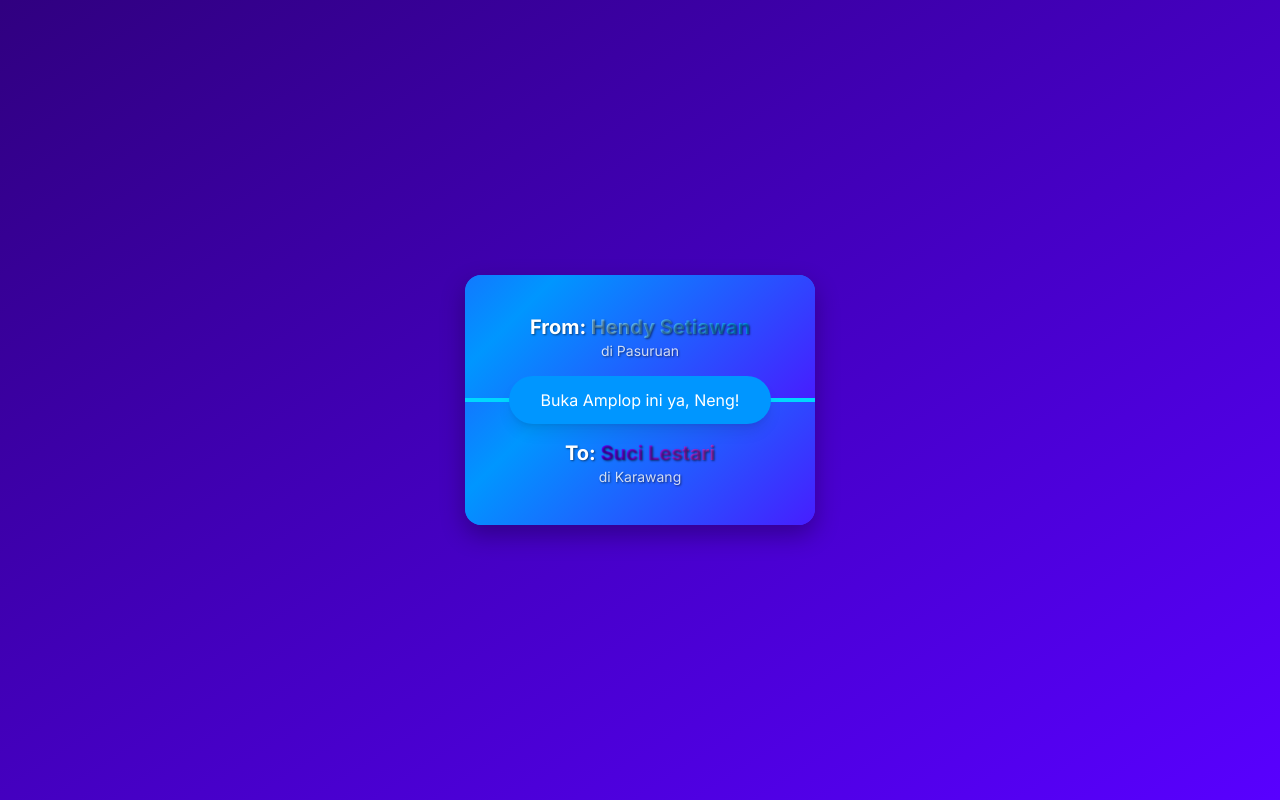
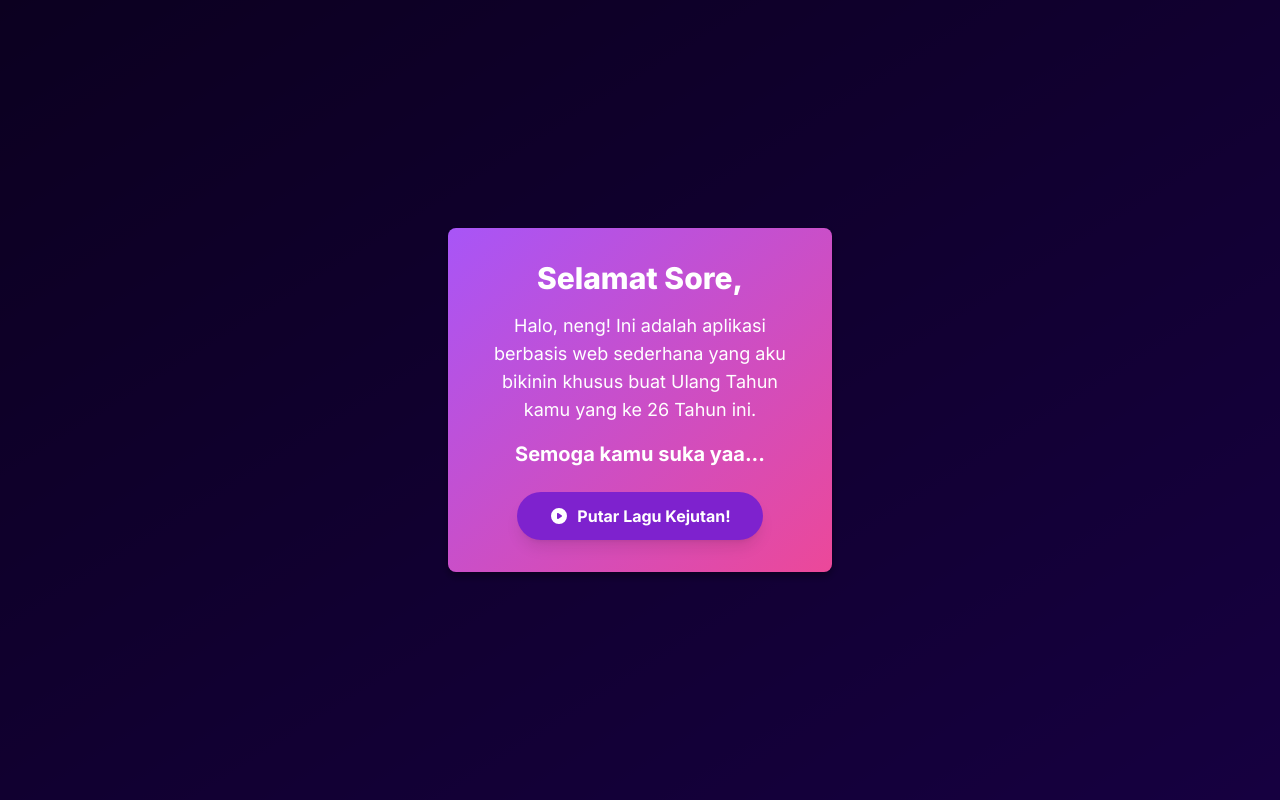
Before and after one commit to HendySetiawan/ultahsuci, a React (Create React App) app: page / in a window 1280 px wide. Built offline with nearby package versions, Linux system fonts and the light colour scheme.

Commit message:
feast: Implementasi teks konten kartu, perbaikan alur amplop, dan scrollbar

```diff
--- a/src/App.css
+++ b/src/App.css
@@ -6,6 +6,46 @@
           }
 
           /* General Animations */
+
+          /* Animasi Teks untuk miniPLayer awal */
+@keyframes pulse-fast {
+  0%, 100% { opacity: 1; }
+  50% { opacity: 0.5; }
+}
+
+.animate-pulse-fast {
+  animation: pulse-fast 1s cubic-bezier(0.4, 0, 0.6, 1) infinite;
+}
+
+          /* Animasi untuk pop-up agar muncul dari bawah */
+@keyframes fadeInUp {
+  from {
+    opacity: 0;
+    transform: translateY(20px);
+  }
+  to {
+    opacity: 1;
+    transform: translateY(0);
+  }
+}
+.animate-fadeInUp {
+  animation: fadeInUp 0.5s ease-out forwards;
+}
+/* Animasi Fade Out untuk Pop-up */
+@keyframes fadeOut {
+  from {
+    opacity: 1;
+    transform: translateY(0);
+  }
+  to {
+    opacity: 0;
+    transform: translateY(-20px); /* Sedikit bergerak ke atas saat fade out */
+  }
+}
+
+.fade-out {
+  animation: fadeOut 0.5s ease-out forwards;
+}
           /* Menggunakan revealContent untuk semua elemen yang muncul secara berurutan */
           @keyframes revealContent {
             from { transform: translateY(50px); opacity: 0; }
@@ -275,7 +315,6 @@
             transform: scale(1.02); /* Efek sedikit membesar saat expanded */
             box-shadow: 0 10px 20px rgba(0, 0, 0, 0.6); /* Shadow lebih kuat saat expanded */
             height: auto !important; /* Biarkan konten menentukan tinggi */
-            max-height: 500px; /* Batas tinggi untuk transisi */
             transition: all 0.5s ease-in-out; /* Transisi lebih lambat saat expand */
             z-index: 2; /* Kartu yang terbuka di atas yang lain */
           }
@@ -292,18 +331,46 @@
             max-height: 0;
             opacity: 0;
             overflow: hidden;
-            transition: max-height 0.5s ease-in-out, opacity 0.3s ease-in-out;
+            transition: max-height 0.5s ease-in-out, opacity 0.3s ease-in-out, padding-top 0.5s ease-out;
             margin-top: 0;
-            padding-top: 0;
+            padding-top: 1.5rem;
           }
 
           .card-base.expanded .card-content {
             max-height: 600px; /* Cukup tinggi untuk semua konten */
             opacity: 1;
             margin-top: 1rem;
-            padding-top: 1rem;
+            padding-top: 1.5rem;
             border-top: 1px solid rgba(255, 255, 255, 0.1); /* Garis pemisah konten yang lebih halus */
+            overflow-y: auto;
+            padding-right: 10px;
+            padding-bottom: 20px;
           }
+
+          /* Style untuk scrollbar (Webkit - Chrome, Safari) */
+.card-base.expanded .card-content::-webkit-scrollbar {
+  width: 8px; /* Lebar scrollbar */
+}
+
+.card-base.expanded .card-content::-webkit-scrollbar-track {
+  background-color: rgba(0, 0, 0, 0.1); /* Warna track */
+  border-radius: 4px;
+}
+
+.card-base.expanded .card-content::-webkit-scrollbar-thumb {
+  background-color: #5800FF; /* Warna thumb (pegangan scroll) */
+  border-radius: 4px;
+}
+
+.card-base.expanded .card-content::-webkit-scrollbar-thumb:hover {
+  background-color: #300080; /* Warna thumb saat di-hover */
+}
+
+/* Style untuk scrollbar (Firefox) */
+.card-base.expanded .card-content {
+  scrollbar-width: thin;
+  scrollbar-color: #5800FF rgba(0, 0, 0, 0.1);
+}
 
           /* Card Gradient Colors */
           .card-gradient-1 {
--- a/src/App.js
+++ b/src/App.js
@@ -13,8 +13,19 @@ const App = () => {
   const [showSparkleBurst, setShowSparkleBurst] = useState(false);
   // State untuk mengelola apakah konten surat sedang fade out
   const [isRevealedContentFadingOut, setIsRevealedContentFadingOut] = useState(false);
+  // State untuk mengelola visibilitas pop-up pembuka
+  const [showGreetingPopup, setShowGreetingPopup] = useState(true); // Set true agar muncul pertama kali
+  // State baru untuk mengontrol animasi fade out pop-up
+  const [isPopupFadingOut, setIsPopupFadingOut] = useState(false);
   // Referensi untuk elemen audio agar bisa diatur secara programatis
   const audioRef = useRef(null);
+
+  // === STATE BARU UNTUK PLAN B ===
+  // State untuk mengontrol apakah tombol "Oke, Lanjutt..." sudah bisa ditampilkan/diklik
+  const [showProceedButton, setShowProceedButton] = useState(false);
+  // State untuk mengontrol apakah lagu sedang diputar (untuk mengubah teks tombol play)
+  const [isMusicPlaying, setIsMusicPlaying] = useState(false);
+  // ==============================
 
   // Data untuk galeri foto (akan digunakan di Kartu Galeri Foto)
   const galleryPhotos = [
@@ -54,8 +65,9 @@ const App = () => {
     setExpandedCardId(expandedCardId === cardId ? null : cardId);
   };
 
-  // Fungsi untuk memulai animasi amplop dan memutar lagu
+  // Fungsi untuk memulai animasi amplop
   const handleOpenEnvelope = () => {
+    console.log("handleOpenEnvelope dipanggil."); // Log
     setIsEnvelopeOpen(true);
 
     // Jadwalkan sparkle burst untuk muncul setelah konten surat terlihat sepenuhnya
@@ -74,33 +86,89 @@ const App = () => {
     // Konten utama microsite muncul setelah total durasi
     setTimeout(() => {
       setShowMainContent(true);
-      if (audioRef.current) {
-        // Memutar lagu hanya jika kartu "Hadiah Digital" terbuka
-        // Untuk saat ini, lagu akan diputar saat microsite utama muncul
-        audioRef.current.play().catch(e => console.error("Gagal memutar audio:", e));
-      }
     }, 6500);
+  };
+
+  // Fungsi untuk mendapatkan ucapan selamat berdasarkan waktu
+  const getGreeting = () => {
+    const hour = new Date().getHours();
+    if (hour >= 5 && hour < 12) {
+      return "Selamat Pagi,";
+    } else if (hour >= 12 && hour < 15) {
+      return "Selamat Siang,";
+    } else if (hour >= 15 && hour < 18) {
+      return "Selamat Sore,";
+    } else {
+      return "Selamat Malam,";
+    }
+  };
+
+  // FUNGSI UNTUK MEMUTAR LAGU DARI POP-UP (PLAN B)
+  const handlePlayMusic = () => {
+    console.log("handlePlayMusic dipanggil!"); // LOG 1
+
+    if (audioRef.current) {
+      console.log("audioRef.current ditemukan:", audioRef.current); // LOG 2
+      // Penting: Memuat ulang audio terkadang membantu mengatasi isu browser
+      // Ini mengatasi kasus di mana browser mungkin tidak memuat audio sampai interaksi terjadi
+      audioRef.current.load();
+      console.log("Mencoba memutar audio..."); // LOG 3
+      audioRef.current.play().then(() => {
+        setIsMusicPlaying(true); // Set state bahwa musik sedang diputar
+        setShowProceedButton(true); // Tampilkan tombol "Oke, Lanjutt..."
+        console.log("Audio berhasil diputar! (Promise Resolved)"); // LOG 4
+      }).catch(e => {
+        console.error("Gagal memutar audio (Promise Rejected):", e); // LOG 5 (jika ada error yang ditangkap)
+        // Jika pemutaran gagal (misalnya karena autoplay policy browser)
+        alert("Ops! Browser Anda memblokir pemutaran audio otomatis. Silakan klik 'Oke, Lanjutt...' dan putar lagu secara manual di bagian 'Hadiah Digital'.");
+        setShowProceedButton(true); // Tetap tampilkan tombol lanjut meski gagal play
+        setIsMusicPlaying(false); // Pastikan state kembali false jika gagal play
+      });
+    } else {
+      console.warn("audioRef.current adalah NULL saat handlePlayMusic dipanggil!"); // LOG 6 (jika ref-nya kosong)
+      alert("Terjadi masalah saat mencoba memutar lagu. Silakan klik 'Oke, Lanjutt...' dan putar lagu secara manual di bagian 'Hadiah Digital'.");
+      setShowProceedButton(true);
+    }
+  };
+
+  // Fungsi untuk melanjutkan dari pop-up ke amplop
+  const handleProceedFromPopup = () => {
+    console.log("handleProceedFromPopup dipanggil."); // Log
+    setIsPopupFadingOut(true); // Aktifkan animasi fade out pop-up
+    setTimeout(() => {
+      setShowGreetingPopup(false); // Sembunyikan pop-up setelah fade out selesai
+      setIsPopupFadingOut(false); // Reset state fade out
+      // handleOpenEnvelope(); // Panggil fungsi untuk membuka amplop
+    }, 500); // Durasi fade-out pop-up sesuai CSS (0.5s)
   };
 
   // Data untuk semua kartu konten utama
   const contentCards = [
     {
       id: 'ucapan',
-      title: 'Ucapan Selamat Ulang Tahun 🎉',
+      title: 'Ucapan Buat Kamu',
       content: (
         <p className="text-base md:text-lg text-white leading-relaxed text-center">
-          Selamat ulang tahun yang ke-26, Suci Lestari! Semoga hari ini penuh kebahagiaan dan tawa. Angka baru, semangat baru, dan semoga setiap langkahmu dipenuhi keberkahan.
-        </p>
+  Seperti biasa nih, peringatan tahunan di setiap tanggal 12 Juli.
+  <strong className="text-xl md:text-2xl font-extrabold block mb-2">Selamat Hari Koperasi Nasional!</strong>
+  Ehh, Salah.. maksudku
+  <span className="text-xl md:text-2xl font-extrabold text-[#00D7FF] block mt-2">Selamat Ulang Tahun, Suci Lestari~</span>
+  Makin tua, Makin berkurang umurnya. Jadi, Harus Makin Dewasa dan lebih bijak dalam hal apapun ya...
+</p>
       ),
       gradientClass: 'card-gradient-1' // Ungu dominan
     },
     {
       id: 'doa',
-      title: 'Doa dan Harapan ✨',
+      title: 'Doa dan Harapan',
       content: (
         <p className="text-base md:text-lg text-white leading-relaxed text-center">
-          Semoga di usia 26 ini, semua impianmu tercapai, langkahmu selalu diberkahi, kesehatan selalu menyertai, dan kebahagiaan senantiasa mengisi setiap harimu.
-        </p>
+  Neng, di umur yang makin matang ini (jangan ngaku bocil lagi ya!), aku doain semoga semua asa dan cita-citamu tercapai.<br/>
+  Sehat selalu kaya superhero yang kebal penyakit, rezekinya ngalir terus kaya air keran yang lupa dimatiin (tapi jangan boros!), dan bahagia terus sampe temen-temen kepo kenapa kamu suka senyum-senyum sendiri (asal ga kelewat batas aja sih wkwk).<br/>
+  Dan yang paling penting nih, doa spesial dari aku: Semoga di usia 26 ini, kamu bisa segera ketemu sama jodoh yang pas! Kan kamu dulu bilang katanya gamau nikah diatas umur 25 tahuh. Kalo perlu main dating app biar cepet ketemu sama yang cocok! (kata temenku sih gitu wkwk).<br/>
+  Atau kalo udah ketemu sama yang cocok, dilancarkan sampe semua orang saksi bilang "SAH..."<br/>
+  Aamiin paling serius! 🙏
+</p>
       ),
       gradientClass: 'card-gradient-2' // Ungu ke biru muda
     },
@@ -109,8 +177,13 @@ const App = () => {
       title: 'Pesan Dariku, Hendy 💖',
       content: (
         <p className="text-base md:text-lg text-white leading-relaxed text-center">
-          Suci, di hari spesialmu ini, aku ingin kamu tahu betapa berharganya persahabatan kita. Meskipun waktu dan jarak seringkali memisahkan, kenangan manis yang pernah kita ukir selalu jadi bagian berharga dalam hidupku. Terima kasih untuk setiap momen tawa dan dukungan yang tak terhingga. Semoga kebahagiaan senantiasa mengisi setiap langkahmu.
-        </p>
+      Di hari Spesialmu ini, (Asyekk, kaya martabak wkwk..)<br/><br/>
+      *Ekhemm* Di penghujung hari ini (kalo kamu belum tidur) atau Di awal hari ini (kalo kamu buka link ini waktu udah ganti hari) Ah gimana sih wkwk..<br/><br/>
+      Intinya tuh Aku bersyukur masih bisa punya kesempatan buat ngucapin selamat ulang tahun ke kamu. Karena kata pak ustad; Kalo kita berdoa buat orang lain, doanya juga bakal balik ke kita gitu.<br/><br/>
+      Dan.. karena tahun depan belum tentu aku bisa ngucapin selamat ulang tahun ke kamu lagi kaya gini (karena salah satu dari kita udah nikah duluan atau.. Umur ga ada yang tau), Aku mau ngucapin Terima Kasih karena kamu udah jadi salah satu orang yang banyak ngerubah hidupku sepenuhnya. Mungkin ga secara langsung. Tapi kalo aku ga putus dari kamu waktu itu dan tau kamu udah punya pacar baru dengan mata kepalaku sendiri, Pikiranku belum tentu bisa jadi se-dewasa sekarang. So many life lesson.. Eh, kok jadi curhat gini, Maaf ya emang sengaja wkwk..<br/><br/>
+      Tapi pesan paling penting buat kamu nih: Jaga kesehatan! Jaga pola makan kamu.. Jangan sering-sering makan cemilan yang pedes-pedes, atau yang tinggi gula (biar ga makin over-gemoy hehe), jangan lupain air putih, dan jangan keseringan BEGADANG! (sekali aja gapapa sih soalnya aku ngirim ini kan kemaleman hehe)<br/>
+      Jaga diri baik-baik!!
+    </p>
       ),
       gradientClass: 'card-gradient-3' // Biru muda ke ungu
     },
@@ -152,29 +225,91 @@ const App = () => {
     },
     {
       id: 'hadiah',
-      title: 'Hadiah Digital 🎶',
+      title: 'Hadiah Digital',
       content: (
         <>
-          <audio ref={audioRef} controls className="w-full rounded-lg">
-            {/* Ganti URL ini dengan URL lagu Suno AI-mu */}
-            <source src="%PUBLIC_URL%/HBDSuci.mp3" type="audio/mpeg" />
-            Browser Anda tidak mendukung elemen audio.
-          </audio>
-          <p className="text-sm text-white mt-2 text-center">
-            (Lagu ini akan otomatis diputar setelah kamu klik 'Buka Amplop')
+          {/* Elemen audio sudah dipindahkan ke atas di luar kondisi */}
+          <p className="text-base md:text-lg text-white leading-relaxed text-center">
+            Ada lagu kejutan yang sudah menunggumu! Jika belum diputar, kamu bisa memutarnya sekarang.
           </p>
+          <button
+              onClick={() => audioRef.current && audioRef.current.play()}
+              className="bg-purple-700 text-white font-bold py-2 px-6 rounded-full shadow-lg hover:bg-purple-800 transition duration-300 transform hover:scale-105 mt-4 mx-auto block"
+          >
+              Putar Lagu (Manual)
+          </button>
         </>
       ),
       gradientClass: 'card-gradient-5' // Biru paling dominan
     }
   ];
 
+  return (
+    // INI ADALAH PEMBUNGKUS UTAMA UNTUK SELURUH APLIKASI
+    // Pastikan DIV ini adalah elemen terluar di dalam return
+    <div className="min-h-screen bg-gradient-to-br from-[#300080] to-[#5800FF] font-inter text-white flex flex-col items-center justify-center p-4 overflow-hidden relative">
 
-  return (
-    <div className="min-h-screen bg-gradient-to-br from-[#300080] to-[#5800FF] font-inter text-white flex flex-col items-center justify-center p-4 overflow-hidden relative">
-      {/* Container Amplop */}
-      {!showMainContent && (
-        <div className={`envelope-wrapper ${isEnvelopeOpen ? 'open' : ''}`} onClick={!isEnvelopeOpen ? handleOpenEnvelope : null}>
+      {/* !!! START: ELEMEN AUDIO DIPINDAHKAN KE SINI !!! */}
+      {/* Elemen audio disembunyikan agar selalu ada di DOM sejak awal, bisa diakses oleh audioRef */}
+      {/* preload="auto" agar browser mencoba memuatnya lebih awal (opsional tapi disarankan) */}
+      <audio ref={audioRef} src="/HBDSuci.mp3" preload="auto" className="hidden" />
+      {/* !!! END: ELEMEN AUDIO DIPINDAHKAN KE SINI !!! */}
+
+      {/* Bagian POP-UP - Hanya tampil jika state showGreetingPopup adalah true */}
+      {showGreetingPopup && (
+        <div className={`fixed inset-0 bg-black bg-opacity-75 flex items-center justify-center z-50 p-4 ${isPopupFadingOut ? 'fade-out' : 'animate-fadeInUp'}`}>
+          <div className="bg-gradient-to-br from-purple-500 to-pink-500 text-white p-8 rounded-lg shadow-xl text-center max-w-sm w-full custom-shadow-card">
+            <h2 className="text-3xl font-extrabold mb-4 animate-reveal-1">
+              {getGreeting()}
+            </h2>
+            <p className="text-lg mb-4 animate-reveal-2">
+              Halo, neng! Ini adalah aplikasi berbasis web sederhana yang aku bikinin khusus buat Ulang Tahun kamu yang ke 26 Tahun ini.
+            </p>
+            <p className="text-xl font-semibold mb-6 animate-reveal-3">
+              Semoga kamu suka yaa...
+            </p>
+
+            {/* KONTROL MUSIK POP-UP (PLAN B) */}
+            <div className="flex flex-col items-center justify-center space-y-4 mt-6">
+              {!isMusicPlaying ? ( // Tampilkan tombol play jika musik belum diputar
+                <button
+                  onClick={handlePlayMusic}
+                  className="bg-purple-700 text-white font-bold py-3 px-8 rounded-full shadow-lg hover:bg-purple-800 transition duration-300 transform hover:scale-105"
+                >
+                  <span className="flex items-center">
+                    <svg className="w-5 h-5 mr-2" fill="currentColor" viewBox="0 0 20 20" xmlns="http://www.w3.org/2000/svg"><path fillRule="evenodd" d="M10 18a8 8 0 100-16 8 8 0 000 16zM9.555 7.168A1 1 0 008 8v4a1 1 0 001.555.832l3-2a1 1 0 000-1.664l-3-2z" clipRule="evenodd"></path></svg>
+                    Putar Lagu Kejutan!
+                  </span>
+                </button>
+              ) : ( // Tampilkan indikator jika musik sudah diputar
+                <p className="text-md text-gray-200 animate-pulse-fast">Lagu diputar...</p>
+              )}
+
+              {/* Tombol "Oke, Lanjutt..." hanya muncul setelah tombol play diklik atau jika play gagal */}
+              {showProceedButton && (
+                <button
+                  onClick={handleProceedFromPopup}
+                  className="bg-white text-purple-700 font-bold py-3 px-8 rounded-full shadow-lg hover:bg-gray-100 transition duration-300 transform hover:scale-105 mt-4"
+                >
+                  Oke, Lanjutt...
+                </button>
+              )}
+            </div>
+            {/* AKHIR KONTROL MUSIK POP-UP */}
+
+          </div>
+        </div>
+      )}
+
+      {/* Bagian Amplop - Hanya tampil jika pop-up sudah tidak ada DAN konten utama belum terlihat */}
+      {!showGreetingPopup && !showMainContent && (
+        <div
+          className={`envelope-wrapper absolute top-1/2 left-1/2 -translate-x-1/2 -translate-y-1/2 transition-transform duration-1000 ease-in-out ${
+            isEnvelopeOpen ? "open" : ""
+          } ${isRevealedContentFadingOut ? "fade-out" : ""}`}
+          // Klik pada wrapper ini juga memicu pembukaan amplop, tapi hanya jika belum terbuka
+          onClick={!isEnvelopeOpen ? handleOpenEnvelope : null}
+        >
           {/* Konten yang akan terlihat saat amplop terbuka (ini adalah "surat" di dalamnya) */}
           <div className={`envelope-revealed-content bg-gradient-to-br from-[#4000A0] to-[#5800FF] ${isRevealedContentFadingOut ? 'fade-out' : ''}`}>
             <h1 className="text-3xl md:text-4xl font-bold mb-4 drop-shadow-lg text-[#00D7FF]">
@@ -204,8 +339,8 @@ const App = () => {
           {/* Konten yang terlihat di bagian depan amplop saat tertutup (hanya tombol) */}
           <div className="envelope-front-overlay">
             <button
-              onClick={handleOpenEnvelope}
-              className="bg-[#0096FF] text-white px-8 py-3 rounded-full shadow-lg hover:bg-[#00D7FF] transition duration-300 transform hover:scale-105 focus:outline-none focus:ring-4 focus:ring-[#72FFFF] focus:ring-opacity-50"
+              onClick={handleOpenEnvelope} // Tombol ini juga membuka amplop (fallback jika user tidak klik pop-up)
+              className="bg-[#0096FF] text-white px-8 py-3 rounded-full shadow-lg hover:bg-[#00D7FF] transition duration-300 transform hover:scale-105"
             >
               Buka Amplop ini ya, Neng!
             </button>
@@ -213,18 +348,17 @@ const App = () => {
         </div>
       )}
 
-      {/* Konten Utama Microsite */}
+      {/* Konten Utama Microsite - Hanya tampil jika state showMainContent adalah true */}
       {showMainContent && (
         <div className="w-full max-w-md bg-[#4000A0] bg-opacity-70 backdrop-filter backdrop-blur-lg rounded-3xl shadow-2xl p-6 md:p-8 space-y-6 custom-shadow-main animate-fadeInInstant">
           {/* Header Utama */}
-          <div className="text-center mb-6 animate-reveal-0"> {/* Header juga ikut animasi muncul */}
+          <div className="text-center mb-6 animate-reveal-0">
             <h2 className="text-3xl md:text-4xl font-extrabold text-[#00D7FF] drop-shadow-md">
               Untuk Suci Lestari
             </h2>
             <p className="text-lg md:text-xl text-white mt-2">
               Di Usia ke-26
             </p>
-            {/* Garis Pembatas di bawah subjudul header */}
             <div className="w-full h-0.5 bg-gradient-to-r from-transparent via-[#00D7FF] to-transparent rounded-full my-4"></div>
           </div>
 
@@ -235,9 +369,9 @@ const App = () => {
               className={`
                 card-base
                 ${card.gradientClass}
-                custom-shadow-card /* Shadow hitam untuk kartu */
-                animate-reveal-${index + 1} /* Delay untuk muncul bergantian */
-                ${expandedCardId === null ? 'animate-card-sway' : ''} /* Goyang halus jika tidak ada kartu yang terbuka */
+                custom-shadow-card
+                animate-reveal-${index + 1}
+                ${expandedCardId === null ? 'animate-card-sway' : ''}
                 ${expandedCardId === card.id ? 'expanded' : ''}
               `}
             >
@@ -269,7 +403,7 @@ const App = () => {
           ))}
 
           {/* Footer */}
-          <div className="text-center text-sm mt-8 animate-reveal-6"> {/* Footer juga ikut animasi muncul */}
+          <div className="text-center text-sm mt-8 animate-reveal-6">
             <p>&copy; 2025 Dibuat dengan ❤️ oleh Hendy</p>
             <p className="text-xs mt-1">Powered by Gemini AI & Suno AI</p>
           </div>
@@ -277,6 +411,6 @@ const App = () => {
       )}
     </div>
   );
-};
+}; // Akhir dari komponen App
 
-export default App;
+export default App; // Pastikan ini berada di baris paling akhir file Anda, di luar fungsi App.
```
